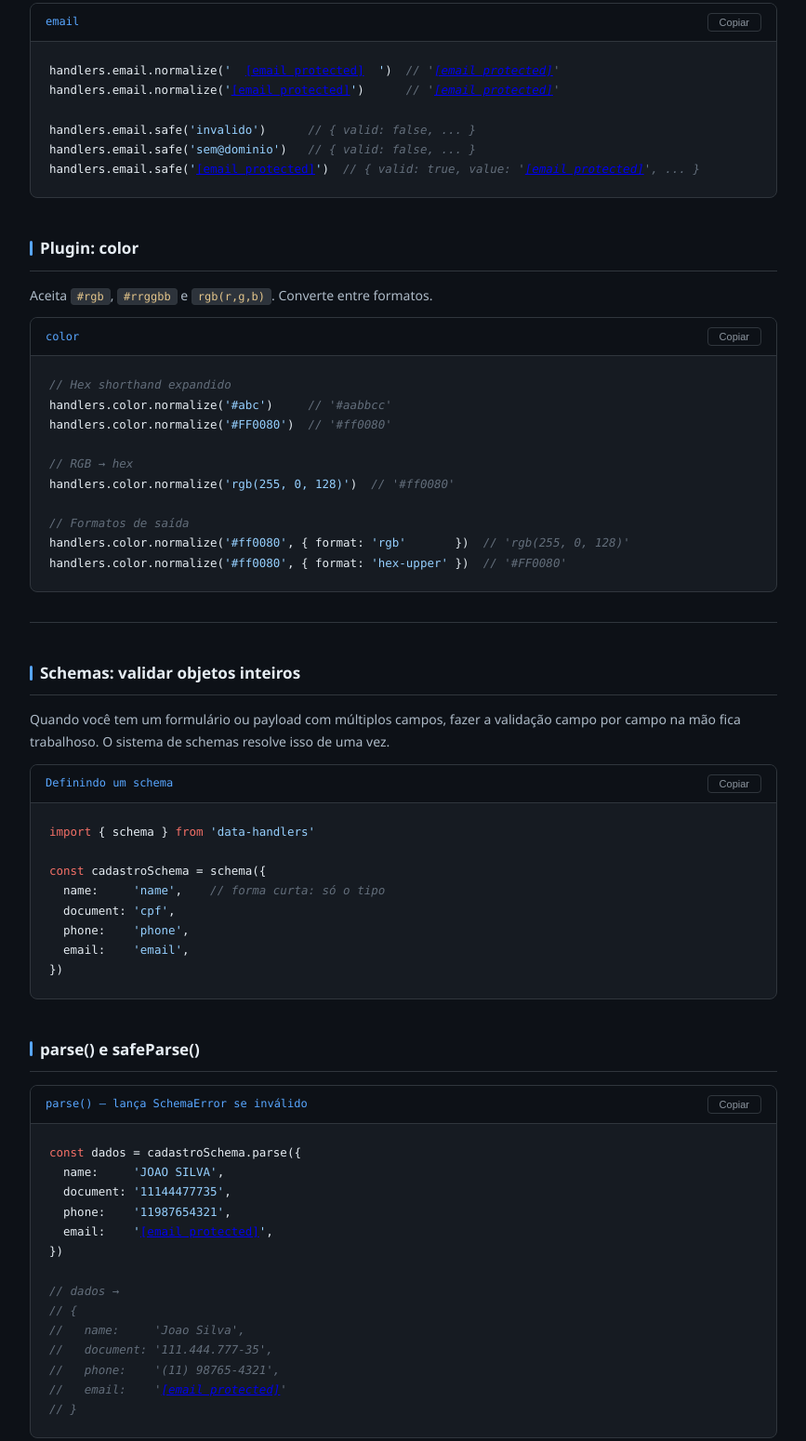
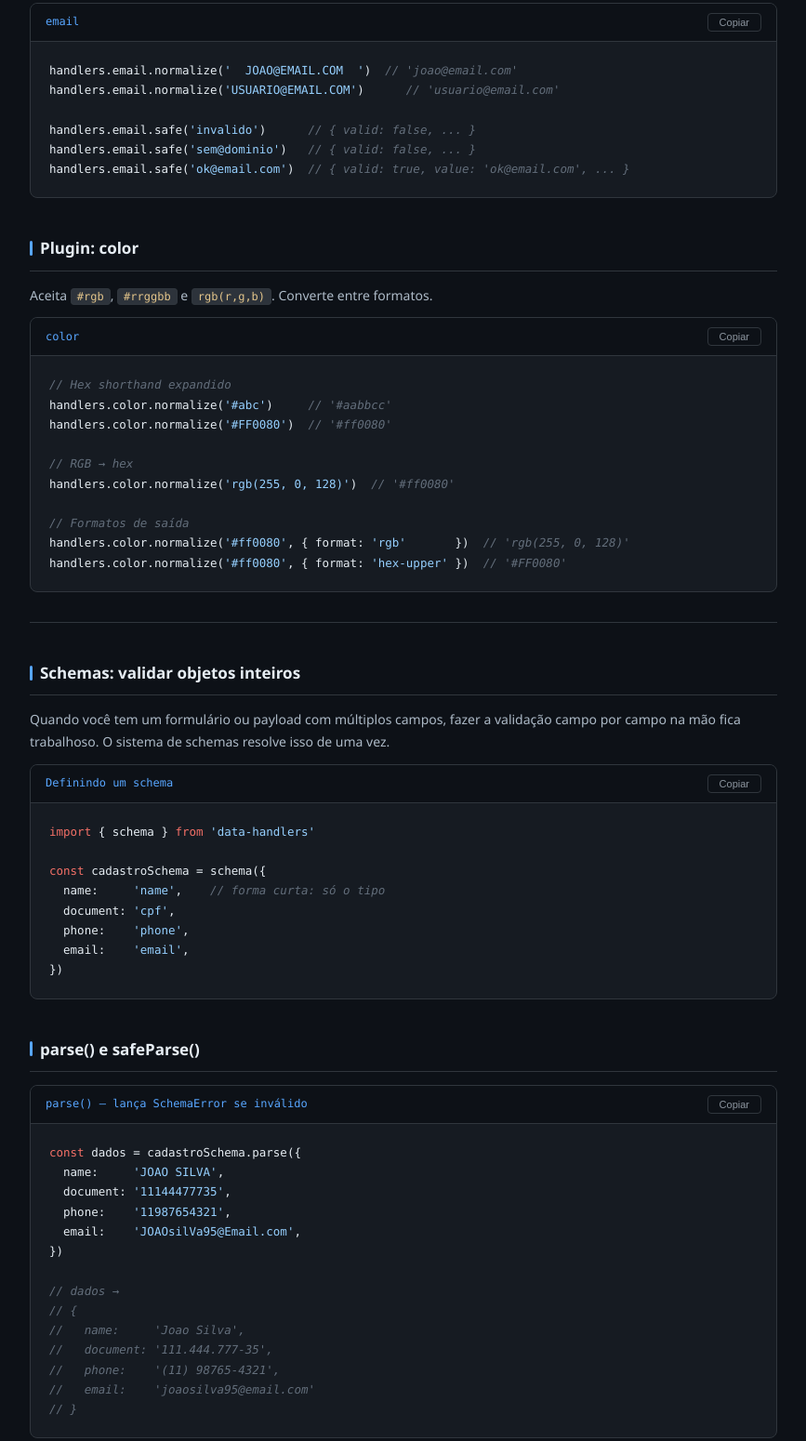
Before and after one commit to lumaXs/data-handlers, a website: page index.html in a window 1280 px wide. Shown: the part 8854-10404 px from the top of the page at 93% size, without its empty margins (236-1103 px from the left). Drawn offline with Linux system fonts and the light colour scheme.

Commit message:
chore: Corrections to the email examples in the doc

```diff
--- a/index.html
+++ b/index.html
@@ -669,12 +669,12 @@ handlers.slug.normalize(<span class="str">'Meu Post Incrível'</span>, { separat
 
 <div class="card">
 <div class="ch"><span class="label">email</span><button class="cb" onclick="cp(this)">Copiar</button></div>
-<pre>handlers.email.normalize(<span class="str">'  <a href="/cdn-cgi/l/email-protection" class="__cf_email__" data-cfemail="194c4a5c4b595c54494b5c4a58375a5654375b4b">[email&#160;protected]</a>  '</span>)  <span class="cm">// '<a href="/cdn-cgi/l/email-protection" class="__cf_email__" data-cfemail="84f1f7e1f6c4e1e9f4f6e1f7e5aae7ebe9aae6f6">[email&#160;protected]</a>'</span>
-handlers.email.normalize(<span class="str">'<a href="/cdn-cgi/l/email-protection" class="__cf_email__" data-cfemail="adc7c2ccc2edc8c0dddfc8decc83cec2c083cfdf">[email&#160;protected]</a>'</span>)      <span class="cm">// '<a href="/cdn-cgi/l/email-protection" class="__cf_email__" data-cfemail="e58f8a848aa580889597809684cb868a88cb8797">[email&#160;protected]</a>'</span>
+<pre>handlers.email.normalize(<span class="str">'  JOAO&#64;EMAIL.COM  '</span>)  <span class="cm">// 'joao&#64;email.com'</span>
+handlers.email.normalize(<span class="str">'USUARIO&#64;EMAIL.COM'</span>)      <span class="cm">// 'usuario&#64;email.com'</span>
 
 handlers.email.safe(<span class="str">'invalido'</span>)      <span class="cm">// { valid: false, ... }</span>
-handlers.email.safe(<span class="str">'sem@dominio'</span>)   <span class="cm">// { valid: false, ... }</span>
-handlers.email.safe(<span class="str">'<a href="/cdn-cgi/l/email-protection" class="__cf_email__" data-cfemail="6e01052e1a0b1d1a0b400d0103">[email&#160;protected]</a>'</span>)  <span class="cm">// { valid: true, value: '<a href="/cdn-cgi/l/email-protection" class="__cf_email__" data-cfemail="690602291d0c1a1d0c470a0604">[email&#160;protected]</a>', ... }</span></pre>
+handlers.email.safe(<span class="str">'sem&#64;dominio'</span>)   <span class="cm">// { valid: false, ... }</span>
+handlers.email.safe(<span class="str">'ok&#64;email.com'</span>)  <span class="cm">// { valid: true, value: 'ok&#64;email.com', ... }</span></pre>
 </div>
 
 <!-- ═══════════════════════════════════════════════════════════════════════ -->
@@ -723,7 +723,7 @@ handlers.color.normalize(<span class="str">'#ff0080'</span>, { format: <span cla
   name:     <span class="str">'JOAO SILVA'</span>,
   document: <span class="str">'11144477735'</span>,
   phone:    <span class="str">'11987654321'</span>,
-  email:    <span class="str">'<a href="/cdn-cgi/l/email-protection" class="__cf_email__" data-cfemail="12787d737d52777f62607761733c717d7f">[email&#160;protected]</a>'</span>,
+  email:    <span class="str">'JOAOsilVa95&#64;Email.com'</span>,
 })
 
 <span class="cm">// dados →</span>
@@ -731,7 +731,7 @@ handlers.color.normalize(<span class="str">'#ff0080'</span>, { format: <span cla
 <span class="cm">//   name:     'Joao Silva',</span>
 <span class="cm">//   document: '111.444.777-35',</span>
 <span class="cm">//   phone:    '(11) 98765-4321',</span>
-<span class="cm">//   email:    '<a href="/cdn-cgi/l/email-protection" class="__cf_email__" data-cfemail="3d57525c527d58504d4f584e5c135e5250">[email&#160;protected]</a>'</span>
+<span class="cm">//   email:    'joaosilva95&#64;email.com'</span>
 <span class="cm">// }</span></pre>
 </div>
 
```
